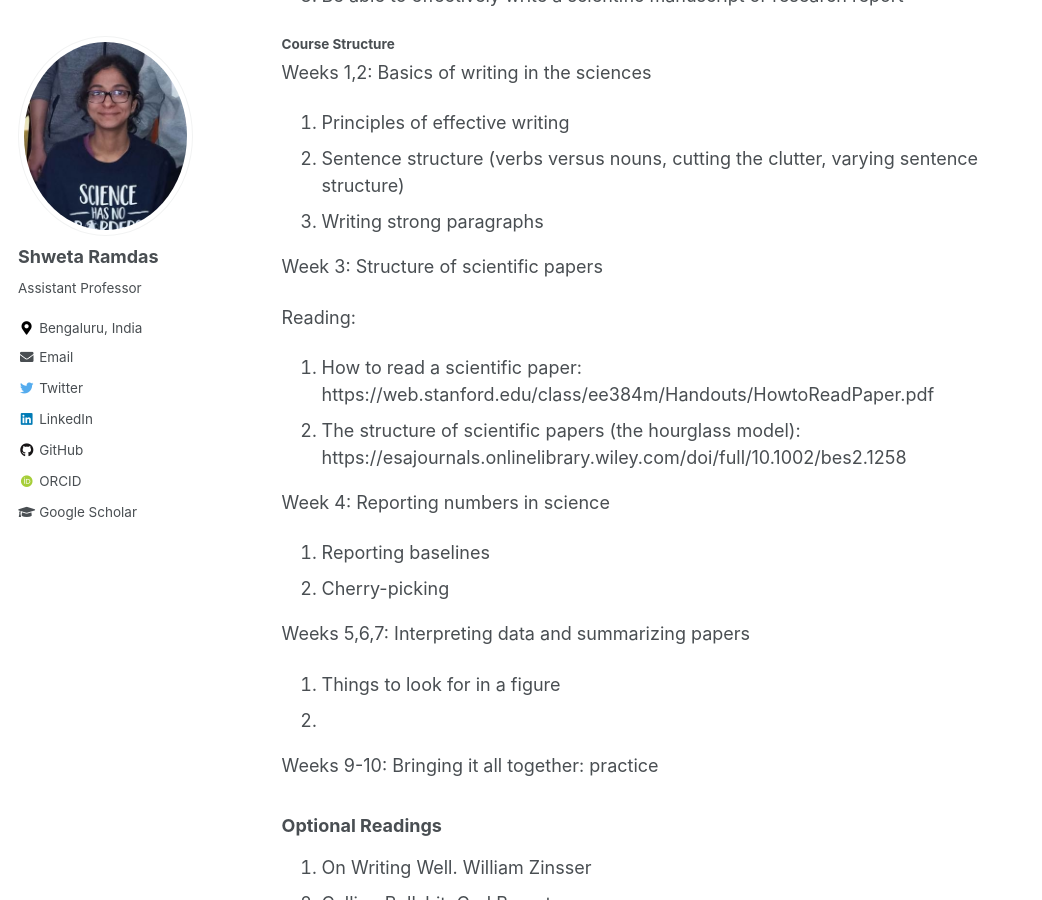
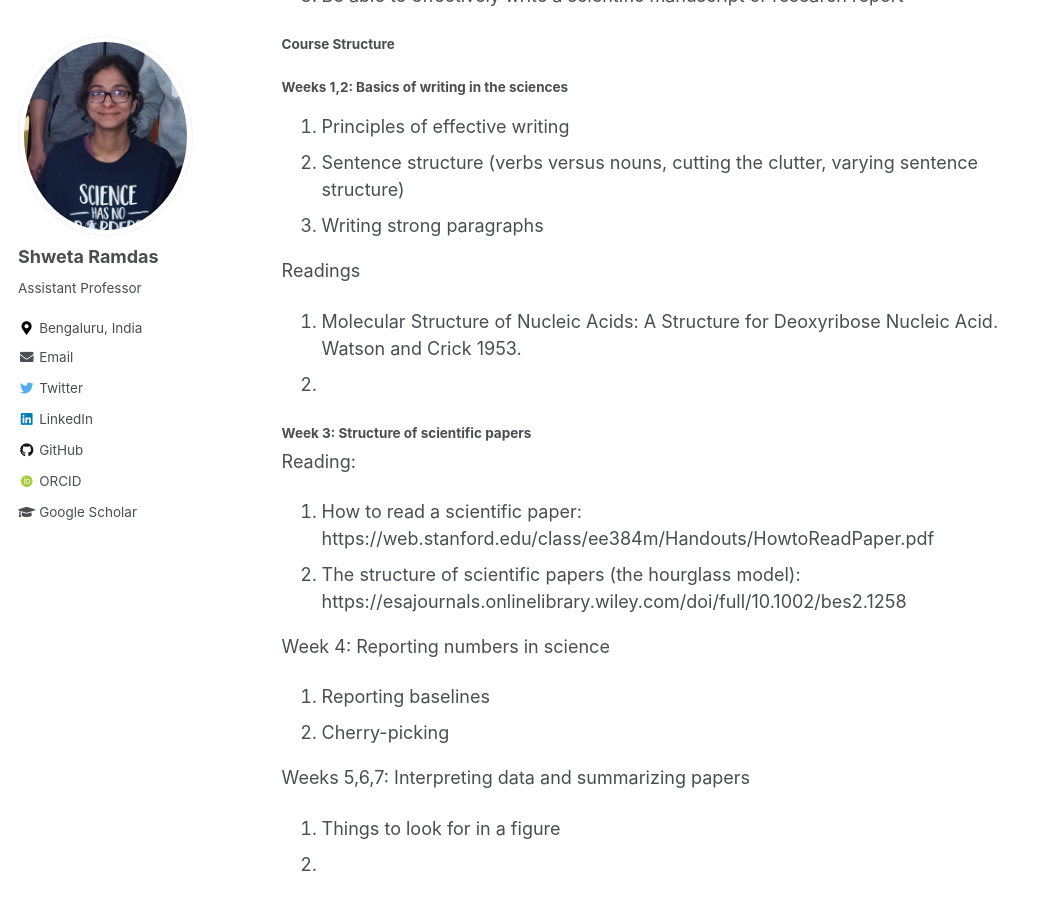
Before and after one commit to shwetaramdas/shwetaramdas.github.io, a Jekyll site: the page built from _pages/cbr103.md, in a window 1280 px wide and 900 px high, scrolled down 432 px. Shown: the whole window, without its empty margins (0-1042 px from the left). Built offline with Jekyll 4.4.1, drawn with Linux system fonts in a browser that asks for light colours; some web fonts are replaced.

Commit message:
Update cbr103.md

```diff
--- a/_pages/cbr103.md
+++ b/_pages/cbr103.md
@@ -16,12 +16,16 @@ Instructors: Shweta, Latha
 
 #### Course Structure
 
-Weeks 1,2: Basics of writing in the sciences
+##### Weeks 1,2: Basics of writing in the sciences
 1. Principles of effective writing
 2. Sentence structure (verbs versus nouns, cutting the clutter, varying sentence structure)
 3. Writing strong paragraphs
 
-Week 3: Structure of scientific papers
+Readings
+1. Molecular Structure of Nucleic Acids: A Structure for Deoxyribose Nucleic Acid. Watson and Crick 1953.
+2.
+
+##### Week 3: Structure of scientific papers
 
 Reading:
 1. How to read a scientific paper: https://web.stanford.edu/class/ee384m/Handouts/HowtoReadPaper.pdf
```
